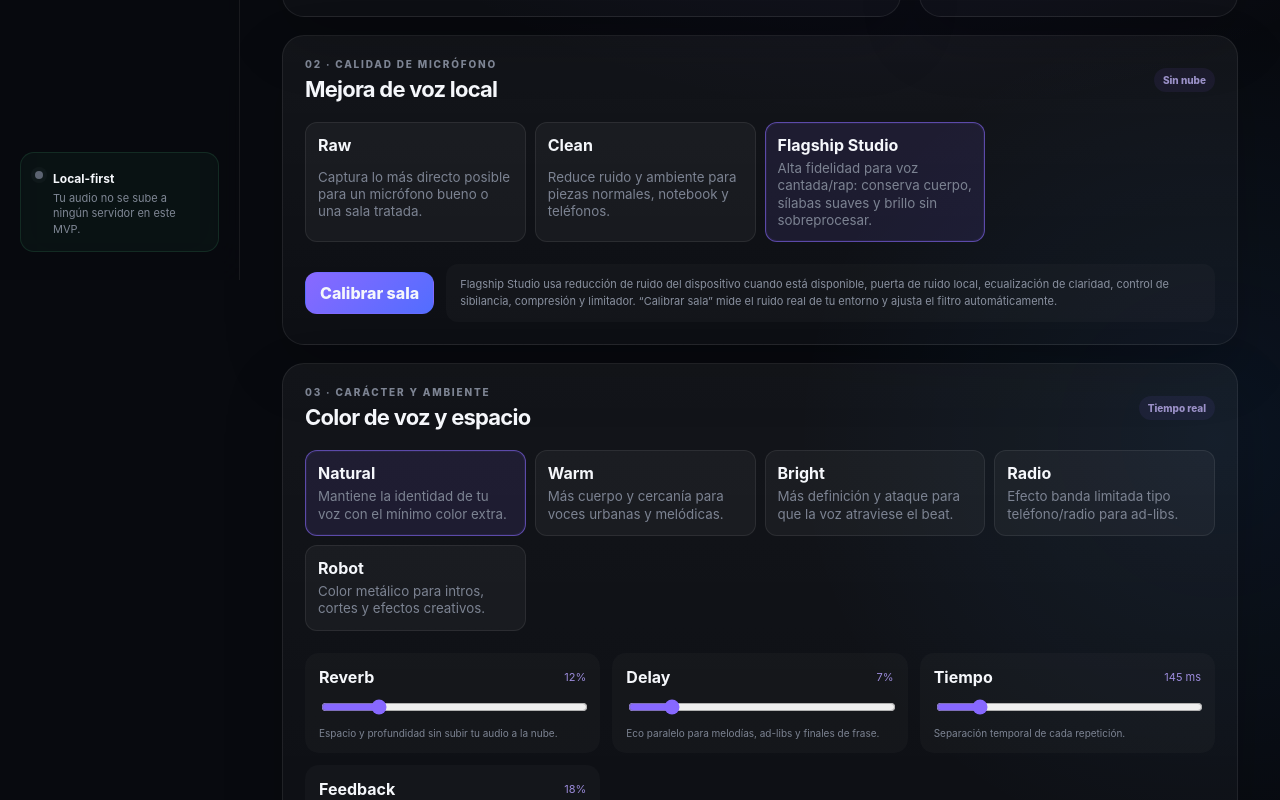
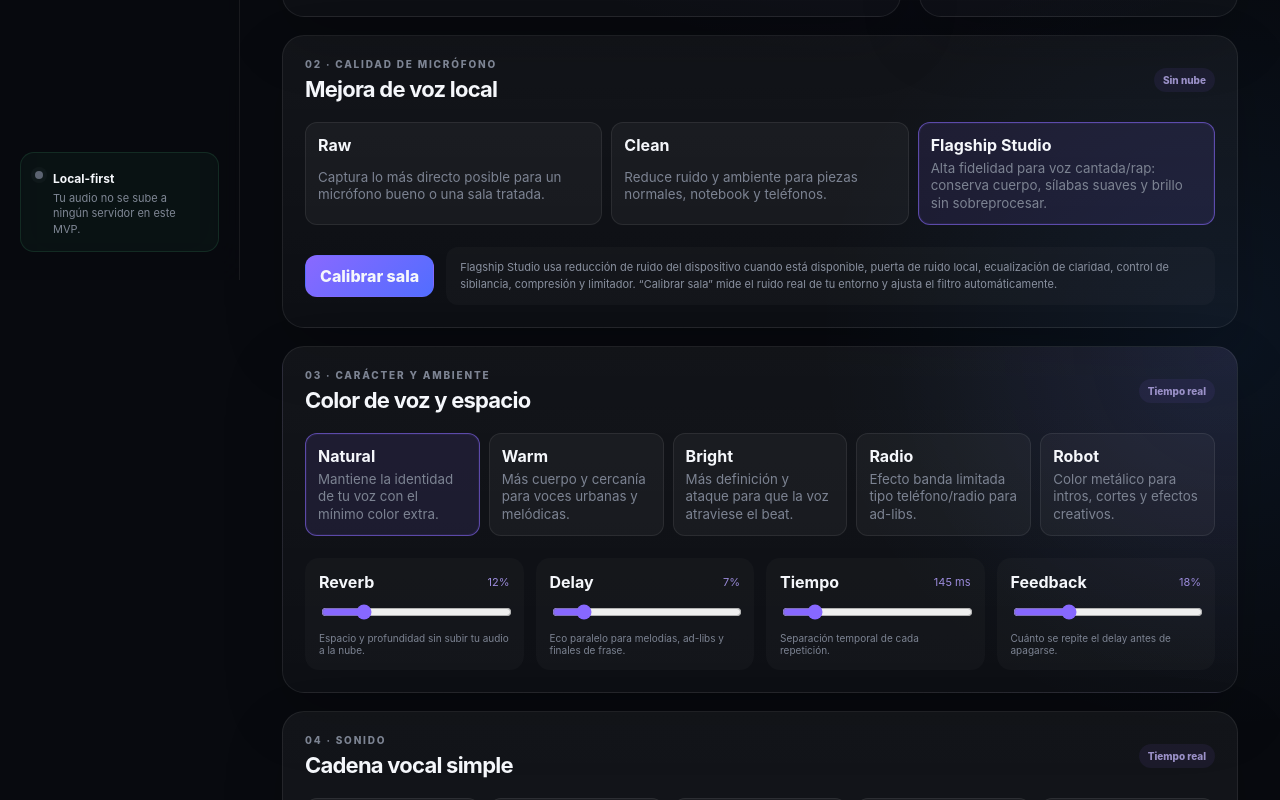
Before and after one commit to ZKYONA/Zk_Music, a React (Vite) app: page / in a window 1280 px wide. Shown: the part 520-1320 px from the top of the page. Built offline with nearby package versions, Linux system fonts and the light colour scheme.

Commit message:
style: polish ambience panel and keyboard accessibility

```diff
--- a/src/styles.css
+++ b/src/styles.css
@@ -21,6 +21,13 @@ body {
 button, input, audio { font: inherit; }
 button { color: inherit; }
 button:disabled { opacity: 0.42; cursor: not-allowed; }
+
+button:focus-visible,
+input:focus-visible,
+audio:focus-visible {
+  outline: 2px solid #a894ff;
+  outline-offset: 3px;
+}
 
 .app-shell {
   min-height: 100vh;
@@ -370,7 +377,7 @@ nav { display: grid; gap: 8px; }
 
 .preset-row {
   display: grid;
-  grid-template-columns: repeat(4, minmax(0, 1fr));
+  grid-template-columns: repeat(auto-fit, minmax(150px, 1fr));
   gap: 9px;
   margin-bottom: 22px;
 }
@@ -491,8 +498,19 @@ nav { display: grid; gap: 8px; }
 }
 
 
-.enhancement-panel {
+.enhancement-panel,
+.character-panel {
   margin-bottom: 18px;
+}
+
+.character-panel {
+  background:
+    radial-gradient(circle at 100% 0%, rgba(139, 108, 255, 0.08), transparent 34%),
+    linear-gradient(180deg, rgba(255, 255, 255, 0.048), rgba(255, 255, 255, 0.025));
+}
+
+.ambience-grid {
+  grid-template-columns: repeat(4, minmax(0, 1fr));
 }
 
 .preset-button.selected-preset {
@@ -532,3 +550,27 @@ nav { display: grid; gap: 8px; }
     width: 100%;
   }
 }
+
+
+@media (max-width: 980px) {
+  .ambience-grid {
+    grid-template-columns: repeat(2, minmax(0, 1fr));
+  }
+}
+
+@media (max-width: 640px) {
+  .ambience-grid {
+    grid-template-columns: 1fr;
+  }
+}
+
+@media (prefers-reduced-motion: reduce) {
+  *,
+  *::before,
+  *::after {
+    scroll-behavior: auto !important;
+    transition-duration: 0.01ms !important;
+    animation-duration: 0.01ms !important;
+    animation-iteration-count: 1 !important;
+  }
+}
```
